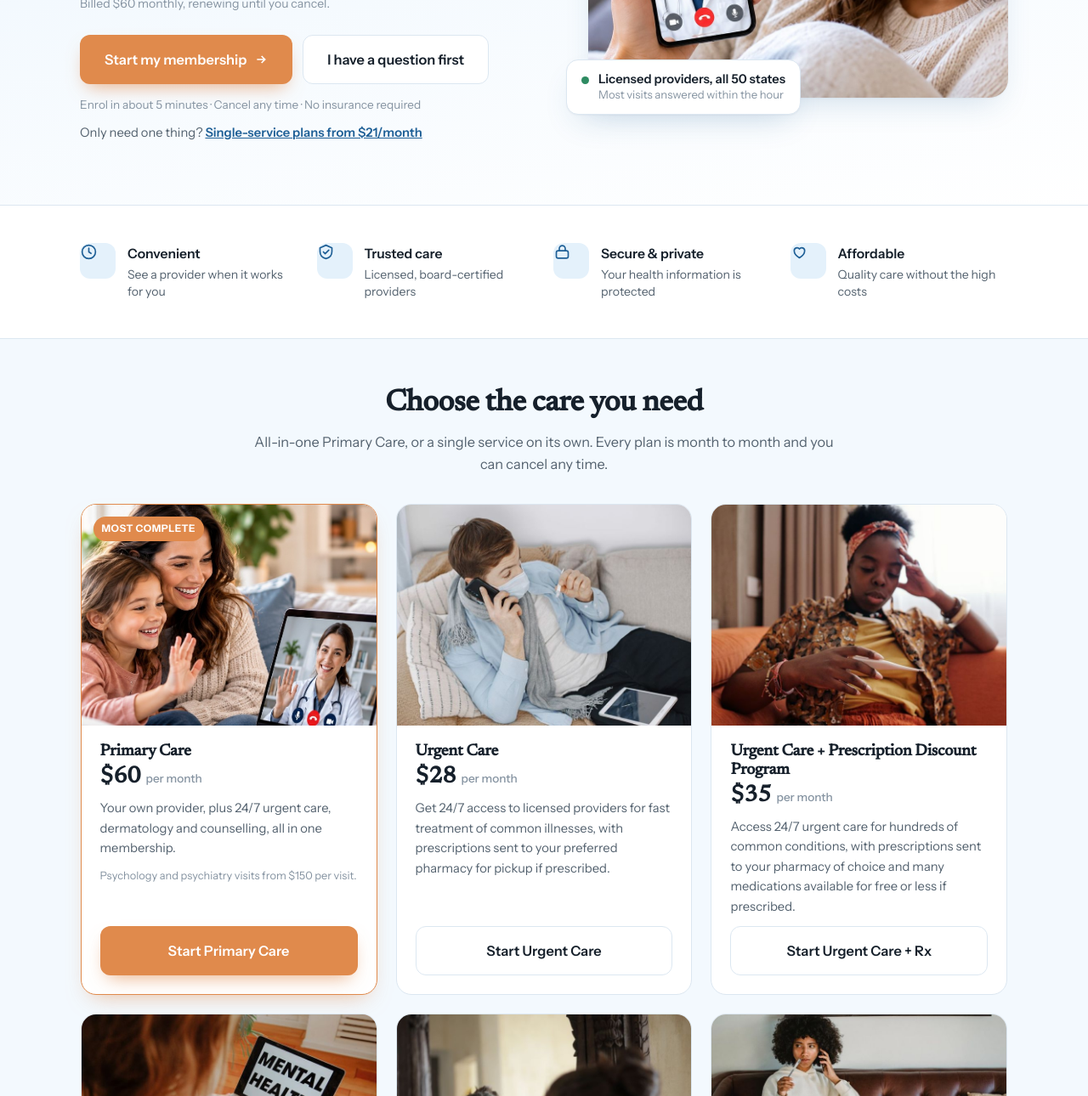
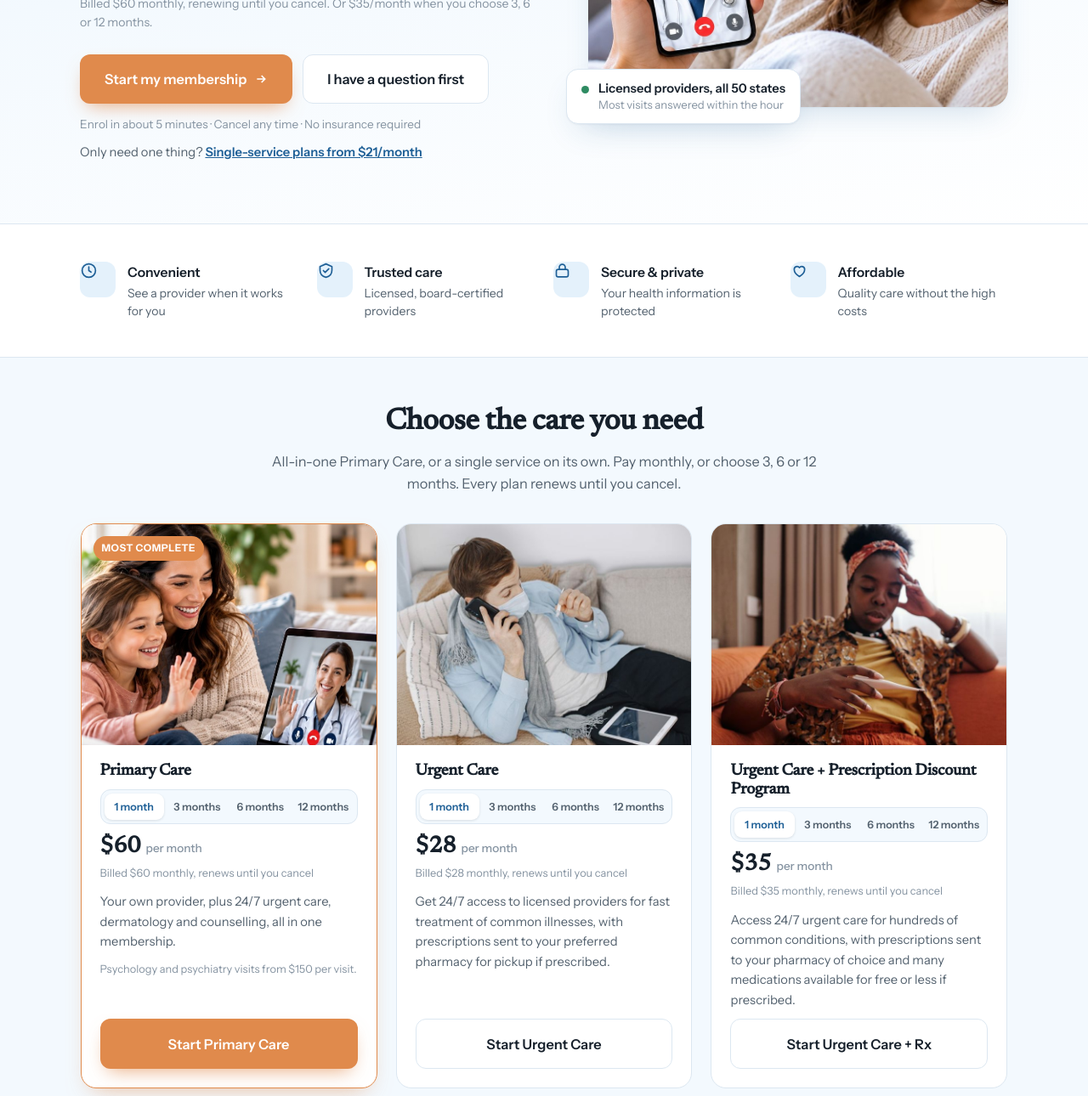
Before and after one commit to anirudhatalmale6-alt/telehealth-membership-demo, a plain HTML site: page index.html in a window 1280 px wide. Shown: the part 489-1779 px from the top of the page at 85% size. Drawn offline with Linux system fonts and the light colour scheme.

Commit message:
Let visitors pick 1, 3, 6 or 12 months on every plan

```diff
--- a/index.html
+++ b/index.html
@@ -366,6 +366,14 @@ footer{background:var(--ink);color:#9FADBB;padding:46px 0 34px;font-size:.87rem}
 .svc-body p{font-size:.92rem;margin-bottom:10px}
 .svc-note{font-size:.8rem!important;color:var(--muted)}
 .svc-body .btn{margin-top:auto;width:100%}
+.svc-terms{display:grid;grid-template-columns:repeat(4,1fr);gap:4px;background:var(--sky);border:1px solid var(--line);
+  border-radius:12px;padding:4px;margin:6px 0 12px}
+.svc-terms button{border:0;background:none;border-radius:9px;padding:8px 2px;font:600 .78rem 'Instrument Sans',sans-serif;
+  color:var(--body);cursor:pointer;white-space:nowrap}
+.svc-terms button.on{background:#fff;color:var(--blue-d);box-shadow:0 1px 3px rgba(22,32,43,.12)}
+.svc-save{font-style:normal;font-family:'Instrument Sans',sans-serif;font-size:.75rem;font-weight:700;color:#fff;
+  background:var(--good);padding:3px 8px;border-radius:999px;vertical-align:middle}
+.svc-billed{font-size:.8rem;color:var(--muted);margin:-4px 0 12px}
 .svc-foot{text-align:center;margin-top:26px;font-size:.88rem;color:var(--muted);max-width:46rem;margin-left:auto;margin-right:auto}
 .hero-more{margin-top:10px;font-size:.92rem}
 .hero-more a{color:var(--blue-d);font-weight:600}
@@ -461,10 +469,10 @@ footer{background:var(--ink);color:#9FADBB;padding:46px 0 34px;font-size:.87rem}
   <div class="wrap">
     <div class="sec-head" style="margin-bottom:34px">
       <h2>Choose the care you need</h2>
-      <p>All-in-one Primary Care, or a single service on its own. Every plan is month to month and you can cancel any time.</p>
+      <p>All-in-one Primary Care, or a single service on its own. Pay monthly, or choose 3, 6 or 12 months. Every plan renews until you cancel.</p>
     </div>
     <div class="svc" id="svcGrid"></div>
-    <p class="svc-foot">Each plan is a separate monthly membership that renews until you cancel. Primary Care
+    <p class="svc-foot">Each plan is a separate membership that renews at the end of the length you pick until you cancel. Primary Care
        already includes urgent care, dermatology and counselling, so there is no need to add those
        on top of it.</p>
   </div>
@@ -560,8 +568,8 @@ footer{background:var(--ink);color:#9FADBB;padding:46px 0 34px;font-size:.87rem}
         <div class="step-top">
           <span class="step-n">1</span>
         </div>
-        <h3>Choose your term</h3>
-        <p>One plan, $60 a month, no contract. Start today and stop whenever you want — there is nothing to commit to up front.</p>
+        <h3>Choose your plan</h3>
+        <p>Pick the care you need and pay monthly, or choose 3, 6 or 12 months up front. Cancel any time, and it will not renew.</p>
       </div>
       <div class="step">
         <div class="step-top">
@@ -640,7 +648,7 @@ footer{background:var(--ink);color:#9FADBB;padding:46px 0 34px;font-size:.87rem}
         <div class="cmp-row"><span>Doctor visits, unlimited</span><b>Included</b></div>
         <div class="cmp-row"><span>Dermatology consult</span><b>Included</b></div>
         <div class="cmp-row"><span>Counselling session &times; 2</span><b>Included</b></div>
-        <div class="cmp-total"><span>Total for the year</span><span id="cmpYear">$720</span></div>
+        <div class="cmp-total"><span>Total for the year on a 3, 6 or 12-month plan</span><span id="cmpYear">$420</span></div>
       </div>
     </div>
   </div>
@@ -792,42 +800,39 @@ var ENROL_SERVICE = '';   /* primary-care | urgent-care | mental-health | dermat
 /* The single-service plans. Same host and the same partner_id as ENROL_BASE;
    only the path changes, and each path was opened to confirm it shows the
    Nuvantu-branded National Telehealth checkout for that plan. Prices are the
-   monthly prices that checkout showed on 17 Nov 2026. The paths match the
+   prices that checkout showed on 17 Nov 2026 for each plan length
+   (1, 3, 6 and 12 months; the figure is the TOTAL charged for that length). The paths match the
    links the client copied from the partner portal (Partner Links > Care Services). If they ever change
    there, change them here. */
 var CARE_HOST  = 'https://care.nationaltelehealthproviders.com/';
 var PARTNER_QS = '?partner_id=3SS1PBNZ';
 var SERVICES = [
-  {path:'primary', name:'Primary Care', short:'Primary Care', price:null, img:'img/family-call.jpg', main:true,
+  {path:'primary', name:'Primary Care', short:'Primary Care', terms:{1:60, 3:105, 6:210, 12:420}, img:'img/family-call.jpg', main:true,
    blurb:'Your own provider, plus 24/7 urgent care, dermatology and counselling, all in one membership.',
    note:'Psychology and psychiatry visits from $150 per visit.'},
-  {path:'urgent-care', name:'Urgent Care', short:'Urgent Care', price:28, img:'img/svc/urgent.jpg',
+  {path:'urgent-care', name:'Urgent Care', short:'Urgent Care', terms:{1:28, 3:84, 6:168, 12:336}, img:'img/svc/urgent.jpg',
    blurb:'Get 24/7 access to licensed providers for fast treatment of common illnesses, with prescriptions sent to your preferred pharmacy for pickup if prescribed.'},
-  {path:'urgent-plus', name:'Urgent Care + Prescription Discount Program', short:'Urgent Care + Rx', price:35, img:'img/svc/urgent-plus.jpg',
+  {path:'urgent-plus', name:'Urgent Care + Prescription Discount Program', short:'Urgent Care + Rx', terms:{1:35, 3:105, 6:210, 12:420}, img:'img/svc/urgent-plus.jpg',
    blurb:'Access 24/7 urgent care for hundreds of common conditions, with prescriptions sent to your pharmacy of choice and many medications available for free or less if prescribed.'},
-  {path:'behavior', name:'Behavioral Health + Prescription Discount Program', short:'Behavioral Health', price:21, img:'img/svc/behavioral.jpg',
+  {path:'behavior', name:'Behavioral Health + Prescription Discount Program', short:'Behavioral Health', terms:{1:21, 3:63, 6:126, 12:252}, img:'img/svc/behavioral.jpg',
    blurb:'Connect with licensed mental health providers for scheduled therapy and psychiatry visits, with prescriptions sent to your preferred pharmacy if prescribed and many medications available for free.',
    note:'Psychology and psychiatry visits from $150 per visit.'},
-  {path:'dermatology', name:'Dermatology', short:'Dermatology', price:35, img:'img/svc/dermatology.jpg',
+  {path:'dermatology', name:'Dermatology', short:'Dermatology', terms:{1:35, 3:105, 6:210, 12:420}, img:'img/svc/dermatology.jpg',
    blurb:'Schedule a dermatology consultation, describe the problem and upload photos. A licensed dermatologist reviews them, makes a diagnosis and gives you a treatment plan.',
    note:'Also included in Primary Care.'},
-  {path:'vet-care', name:'Vet Care', short:'Vet Care', price:21, img:'img/svc/vet.jpg',
+  {path:'vet-care', name:'Vet Care', short:'Vet Care', terms:{1:21, 3:63, 6:126, 12:252}, img:'img/svc/vet.jpg',
    blurb:'Get 24/7 access to licensed veterinarians for general pet care guidance and advice, for informational purposes only and not for diagnosis, treatment, or emergencies.'}
 ];
 
 var LEAD_URL   = '';          /* Apps Script endpoint, same pattern as crashclaimreview */
 var LEAD_SECRET= '';
 
-/* Month-to-month only, by the client's decision, to launch with the lowest
-   possible barrier: no commitment to weigh up, one number to accept.
-
-   Everything downstream is computed from this array -- the headline price, the
-   billing line, the year-cost comparison, and whether the term chooser appears
-   at all. Adding the longer terms back is a matter of restoring the rows; no
-   copy anywhere hard-codes a figure that would then go stale. */
-var PLANS = [
-  {months:1,  total:60,  label:'Monthly'}
-];
+/* Primary Care's plan lengths. Taken from SERVICES so the hero and the cards
+   can never disagree. Since 17 Nov 2026 visitors choose 1, 3, 6 or 12 months
+   (client's decision); the hero still leads with the monthly price. */
+var PLANS = [1, 3, 6, 12].map(function(m){
+  return {months:m, total:SERVICES[0].terms[m], label: m === 1 ? 'Monthly' : m + ' months'};
+});
 
 /* -------------------------------------------------------------- price maths
    Per-month is computed, never typed. On their current page the annual option
@@ -854,41 +859,19 @@ var best     = atLowest[0];                      /* shortest term at the best ra
 var uniqueWinner = atLowest.length === 1;
 
 function renderHero(){
-  document.getElementById('heroPrice').textContent  = money(perMonth(best));
-  /* The renewal wording is not optional dressing. Their checkout says "you
-     agree to start a recurring subscription", and "Billed $105 for 3 months"
-     on its own reads as a one-off purchase. A page that implies one-off and a
-     checkout that charges again in three months is how you collect chargebacks
-     and complaints, and auto-renewal is a regulated disclosure in the US. Say
-     it before the click, not after. */
+  /* The client's headline is the monthly price. The longer terms are offered
+     underneath as the cheaper option, never instead of it. */
+  document.getElementById('heroPrice').textContent  = money(perMonth(monthly));
+  var longer = PLANS.filter(function(p){ return p.months > 1 && perMonth(p) < perMonth(monthly); });
   document.getElementById('heroBilled').textContent =
-    (best.months === 1
-      ? 'Billed ' + money(perMonth(monthly)) + ' monthly, renewing until you cancel.'
-      : 'Billed ' + money(best.total) + ' every ' + best.months + ' months, renewing until you cancel.')
-    /* Only mention the monthly fallback when it is a DIFFERENT option. With a
-       single monthly plan, "month-to-month available at $60" restates the line
-       it is attached to and reads like a mistake. */
-    + (best.months === 1 ? '' : ' Month-to-month available at ' + money(perMonth(monthly)) + '.');
-
-  /* The enrol button names the term it will actually send them to. */
-  var cta = document.getElementById('termCta');
-  if (cta) {
-    cta.childNodes[0].nodeValue = best.months === 1
-      ? 'Continue with the monthly plan '
-      : 'Continue with the ' + best.months + '-month plan ';
-  }
-  var pct = Math.round((1 - perMonth(best) / perMonth(monthly)) * 100);
-  var el  = document.getElementById('heroSave');
-  if (pct > 0) { el.textContent = 'Save ' + pct + '%'; } else { el.style.display = 'none'; }
-
-  /* The "what one year costs" figure is the recommended plan run for twelve
-     months. It was hard-coded at $420 when the annual term existed; on the
-     $60 monthly plan that would have quietly understated the real cost by
-     $300 while sitting next to a $1,170 comparison, which is precisely the
-     sort of stale number that turns a fair comparison into a false one. */
+    'Billed ' + money(perMonth(monthly)) + ' monthly, renewing until you cancel.' +
+    (longer.length ? ' Or ' + money(lowestPM) + '/month when you choose ' +
+       joinOr(longer.map(function(p){ return p.months; })) + ' months.' : '');
+  document.getElementById('heroSave').style.display = 'none';
   var yr = document.getElementById('cmpYear');
   if (yr) yr.textContent = money(perMonth(best) * 12);
 }
+function joinOr(a){ return a.length < 2 ? String(a[0]) : a.slice(0, -1).join(', ') + ' or ' + a[a.length - 1]; }
 
 function renderTerms(){
   var wrap = document.getElementById('terms');
@@ -1024,29 +1007,53 @@ function renderServices(){
   if (!grid) return;
   var esc = function(t){ var d = document.createElement('div'); d.textContent = t; return d.innerHTML; };
   SERVICES.forEach(function(s){
-    var price = s.price === null ? perMonth(best) : s.price;
     var base  = s.path === 'primary' ? ENROL_BASE : CARE_HOST + s.path + PARTNER_QS;
+    var term  = 1;
     var card  = document.createElement('div');
     card.className = 'svc-card' + (s.main ? ' main' : '');
     card.innerHTML =
       (s.main ? '<span class="svc-tag">Most complete</span>' : '') +
       '<img class="svc-img" src="' + s.img + '" alt="" width="720" height="540" loading="lazy">' +
       '<div class="svc-body"><h3>' + esc(s.name) + '</h3>' +
-      '<div class="svc-price">' + money(price) + ' <span>per month</span></div>' +
+      '<div class="svc-terms" role="group" aria-label="Plan length">' +
+        [1, 3, 6, 12].map(function(m){
+          return '<button type="button" data-m="' + m + '"' + (m === 1 ? ' class="on" aria-pressed="true"' : ' aria-pressed="false"') +
+                 '>' + (m === 1 ? '1 month' : m + ' months') + '</button>';
+        }).join('') + '</div>' +
+      '<div class="svc-price"></div><div class="svc-billed"></div>' +
       '<p>' + esc(s.blurb) + '</p>' +
       (s.note ? '<p class="svc-note">' + esc(s.note) + '</p>' : '') +
       '<a href="#enrol" class="btn ' + (s.main ? 'btn-primary' : 'btn-ghost') + '">Start ' + esc(s.short) + '</a></div>';
-    card.querySelector('.btn').addEventListener('click', function(e){ e.preventDefault(); go(1, base); });
+    var show = function(){
+      var total = s.terms[term], pm = total / term, save = Math.round((1 - pm / s.terms[1]) * 100);
+      card.querySelector('.svc-price').innerHTML = money(pm) + ' <span>per month</span>' +
+        (save > 0 ? ' <em class="svc-save">Save ' + save + '%</em>' : '');
+      card.querySelector('.svc-billed').textContent = term === 1
+        ? 'Billed ' + money(total) + ' monthly, renews until you cancel'
+        : 'Billed ' + money(total) + ' every ' + term + ' months, renews until you cancel';
+    };
+    Array.prototype.forEach.call(card.querySelectorAll('.svc-terms button'), function(b){
+      b.addEventListener('click', function(){
+        term = +b.getAttribute('data-m');
+        Array.prototype.forEach.call(card.querySelectorAll('.svc-terms button'), function(x){
+          var on = x === b; x.classList.toggle('on', on); x.setAttribute('aria-pressed', on);
+        });
+        show();
+      });
+    });
+    show();
+    card.querySelector('.btn').addEventListener('click', function(e){ e.preventDefault(); go(term, base); });
     grid.appendChild(card);
   });
-  var from = Math.min.apply(null, SERVICES.filter(function(s){ return s.price !== null; })
-                                          .map(function(s){ return s.price; }));
+  var from = Math.min.apply(null, SERVICES.slice(1).map(function(s){ return s.terms[1]; }));
   var hf = document.getElementById('heroFrom');
   if (hf) hf.textContent = 'Single-service plans from ' + money(from) + '/month';
 }
 
 renderHero();
-renderTerms();
+/* The term choice now lives on every plan card, so the separate Primary Care
+   "Pick a term" section stays hidden rather than asking the same thing twice. */
+document.getElementById('termsSection').style.display = 'none';
 renderServices();
 </script>
 </body>
```
Also changed, not shown: terms.html (+6 -4 lines).
